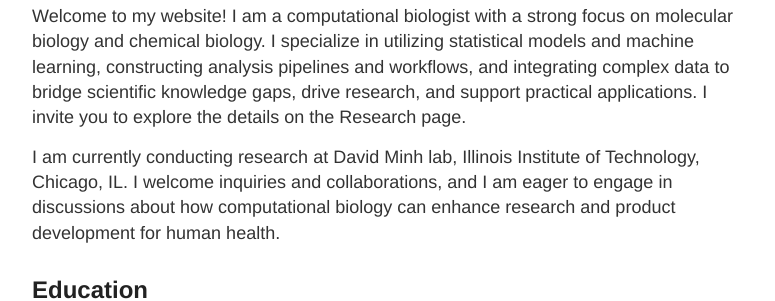
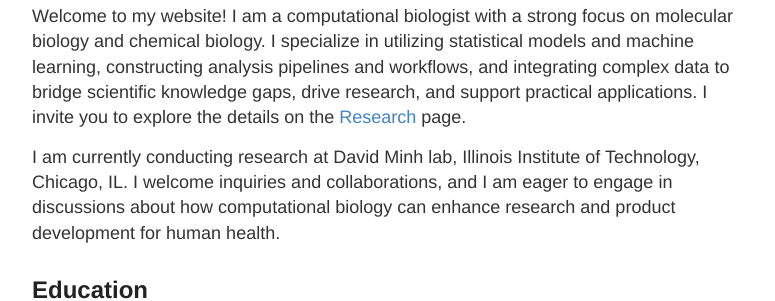
Before and after one commit to vanngocthuyla/vanngocthuyla.github.io, a Jekyll site: the page built from index.md, in a window 1280 px wide. Shown: the part 315-616 px from the top of the page, without its empty margins (248-1023 px from the left). Built offline with Jekyll 4.4.1, drawn with Linux system fonts in a browser that asks for light colours; part of the change alters nothing that is shown.

```diff
--- a/index.md
+++ b/index.md
@@ -5,7 +5,7 @@ title: ""
 
 ## About Me
 
-Welcome to my website! I am a computational biologist with a strong focus on molecular biology and chemical biology. I specialize in utilizing statistical models and machine learning, constructing analysis pipelines and workflows, and integrating complex data to bridge scientific knowledge gaps, drive research, and support practical applications. I invite you to explore the details on the Research page.
+Welcome to my website! I am a computational biologist with a strong focus on molecular biology and chemical biology. I specialize in utilizing statistical models and machine learning, constructing analysis pipelines and workflows, and integrating complex data to bridge scientific knowledge gaps, drive research, and support practical applications. I invite you to explore the details on the [Research](https://vanngocthuyla.github.io/research) page.
 
 I am currently conducting research at David Minh lab, Illinois Institute of Technology, Chicago, IL.  I welcome inquiries and collaborations, and I am eager to engage in discussions about how computational biology can enhance research and product development for human health.
 
```
